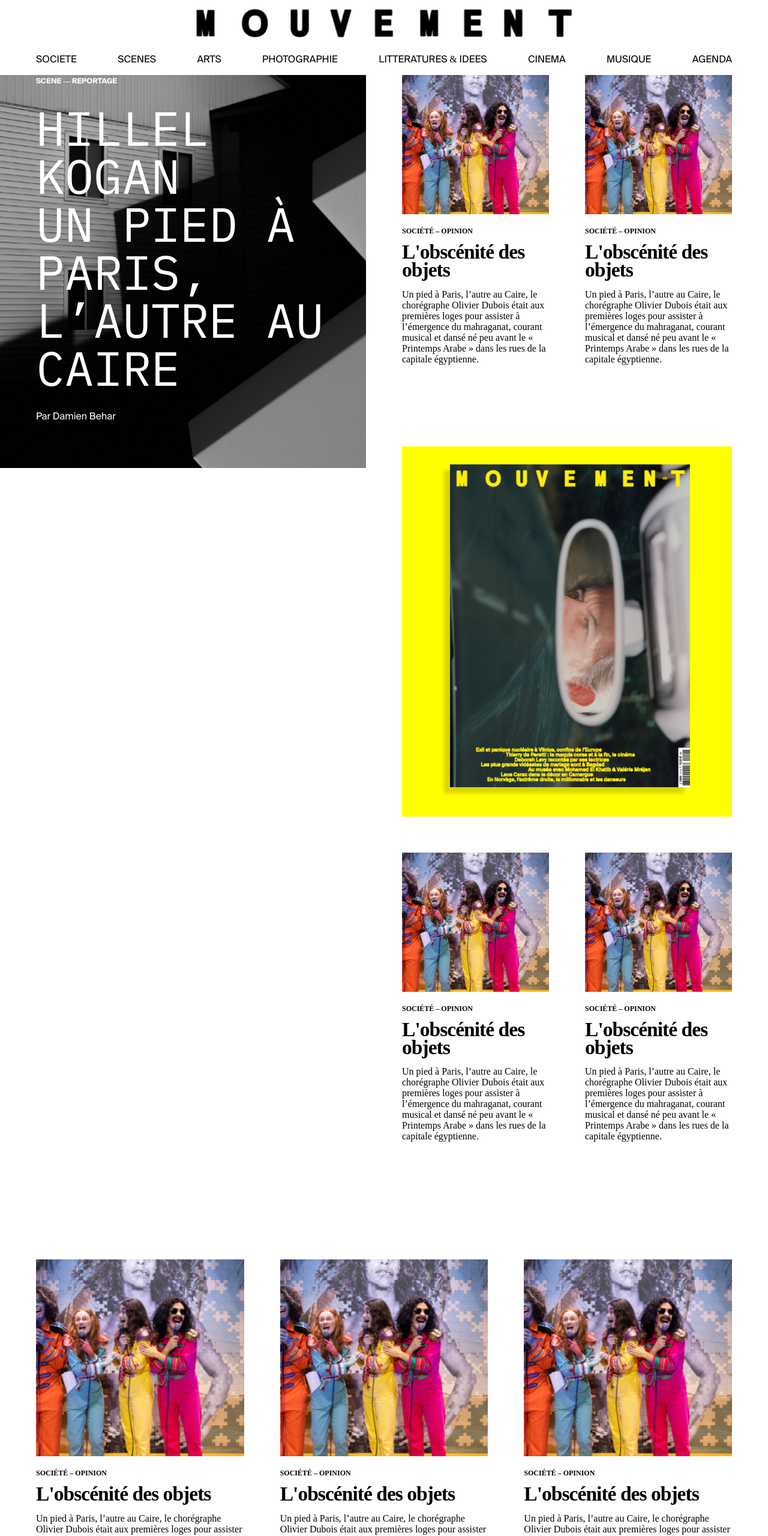
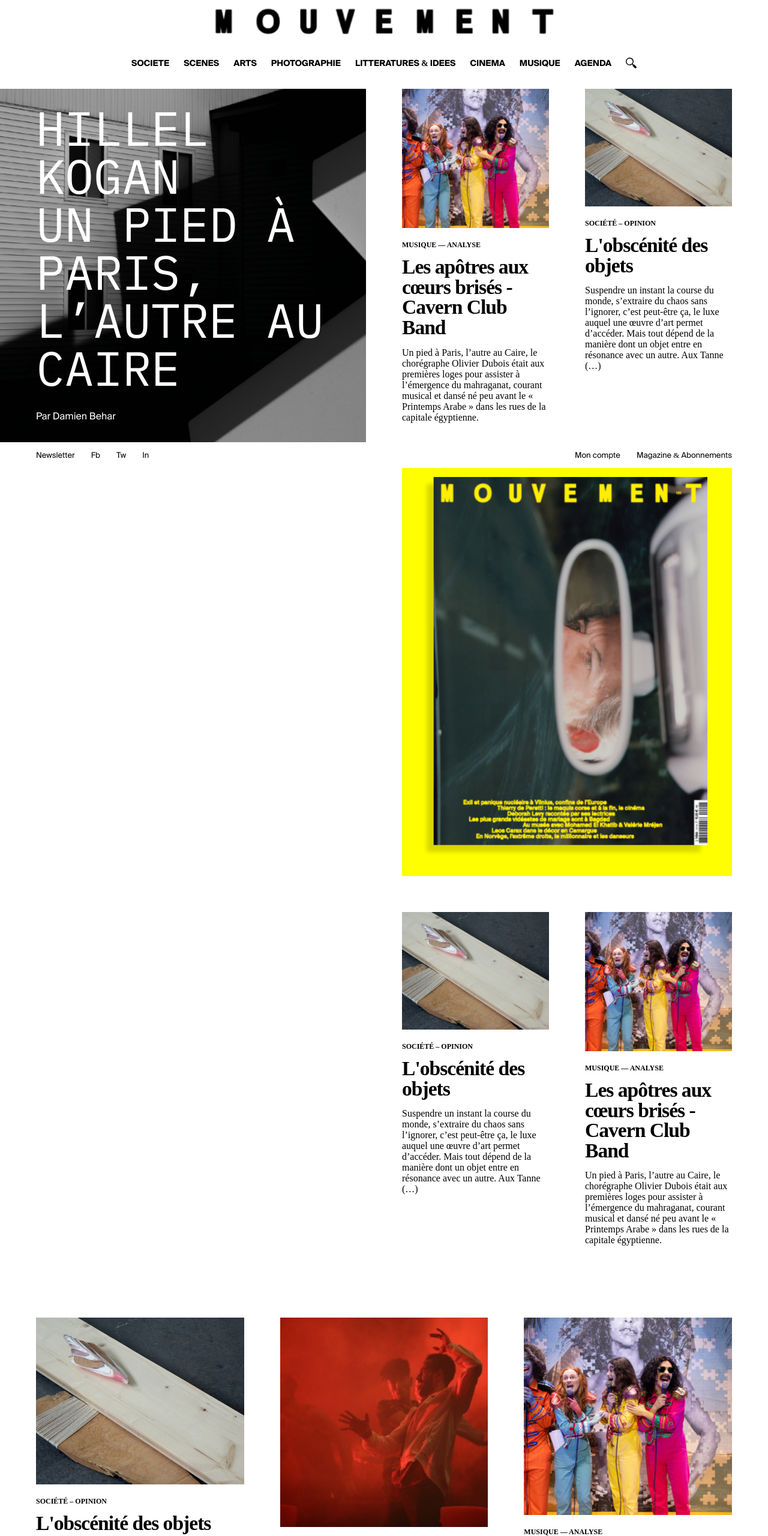
Before and after one commit to utilisateur387/mouvement, a plain HTML site: page index.html in a window 1280 px wide. Shown: the part 20-2580 px from the top of the page at 60% size. Drawn offline with Linux system fonts and the light colour scheme; a web font is replaced by a local one.

Commit message:
Add article content + edit breakpoint + general wip

```diff
--- a/assets/stylesheets/components/card.css
+++ b/assets/stylesheets/components/card.css
@@ -1,5 +1,8 @@
 .card {
   padding-bottom: 60px;
+}
+.card:hover .card-title {
+  text-decoration: underline;
 }
 .card-image {
   width: 100%;
@@ -7,15 +10,16 @@
 .card-title {
   font-size: 2.1em;
   letter-spacing: -1px;
-  line-height: 0.9em;
+  line-height: 1em;
   font-weight: 600;
 }
 .card-tags {
   margin: 16px 0 12px 0;
+  font-weight: 900;
 }
 .card-text {
   font-weight: 500;
 }
-.card-tags {
-  font-weight: 900;
+.card p {
+  margin-bottom: 0;
 }
--- a/assets/stylesheets/style.css
+++ b/assets/stylesheets/style.css
@@ -27,6 +27,19 @@ h5, .card-tags {
 .mt-60 {
   margin-top: 60px;
 }
+.mt-30 {
+  margin-top: 30px;
+}
+.mb-30 {
+  margin-bottom: 30px;
+}
+.my-30 {
+  margin-top: 30px;
+  margin-bottom: 30px;
+}
+.mb-60 {
+  margin-bottom: 60px;
+}
 .pt-60 {
   padding-top: 60px !important;
 }
@@ -38,56 +51,99 @@ h5, .card-tags {
   padding-right: 60px;
 }
 header {
-  /*margin: 0 60px;*/
-}
-header {
   background: white;
   left: 0;
-  padding: 0 60px;
+  /*padding: 0 60px;*/
   display: flex;
   justify-content: center;
   flex-direction: column;
   align-items: center;
+  text-align: center;
 }
-#logo {
-  margin-top: 30px;
+.logo img {
+  max-width: 90%;
 }
-#menu {
+#navbar {
   width: 100%;
-  text-transform: uppercase;
+}
+#subnav {
+  position: fixed;
+  bottom: 0;
+  left: 0;
+  width: 100%;
+  background: white;
+  display: flex;
+  justify-content: space-between;
+  z-index: 100;
+  font-size: 13px;
+}
+#subnav > ul > li:first-child {
+  margin-left: 60px;
+}
+#subnav > ul > li:last-child {
+  margin-right: 60px;
+}
+footer {
+  background: white;
+  display: flex;
+  justify-content: center;
+  flex-direction: column;
+  align-items: center;
+  /*height: 338px;*/
+  padding: 60px;
+  text-align: center;
 }
 a {
   color: black;
   text-decoration: none;
 }
-a:hover {
+/*a:hover {
   text-decoration: underline;
-}
+}*/
+/*.link:hover, .card-title:hover {
+  text-decoration: underline;
+}*/
 ul {
-  display: flex;
-  justify-content: space-between;
   padding-inline-start: 0px;
 }
 li {
   display: inline;
+  margin: 0 12px;
+}
+#footer-links {
+  width: 100%;
+}
+.links {
+  margin: 0 60px;
+  text-transform: uppercase;
+  font-weight: 700;
+  font-size: 0.875em;
+  display: flex;
+  justify-content: center;
+}
+.links li:hover {
+  text-decoration: underline;
+}
+.section-split {
+  display: grid;
+  grid-template-columns: 1fr 1fr;
 }
 .col-2 {
   display: grid;
   grid-template-columns: 1fr 1fr;
-  grid-column-gap: 60px;
 }
 .col-3 {
   display: grid;
   grid-template-columns: 1fr 1fr 1fr;
   grid-gap: 60px;
 }
-#articles-01 > * {
-  margin-bottom: 60px;
+.gap-60 {
+  grid-column-gap: 60px;
 }
 .bg-white {
   background: white;
 }
-#articles-01 {
+.articles-right {
   padding: 0 60px 0 30px;
 }
 .articles-left {
@@ -149,10 +205,64 @@ li {
 #banner-mag img {
   position: relative;
   left: -5px;
+  width: 100%;
+}
+.banner-full-width > div {
+  padding: 0 60px;
+}
+.banner-full-width img {
+  max-width: 100%;
+}
+.img-banner-theatre {
+  width: 100%;
+}
+.empty {
+  height: 100vh
 }
 
 @media screen and (max-width: 1024px) {
   .col-2 {
-    grid-template-columns: 1fr;
+    display: block;
+  }
+
+  .title-large {
+    font-size: 3.5em;
   }
 }
+
+@media screen and (max-width: 768px) {
+  .empty {
+    display: none;
+  }
+  .section-split {
+    display: block;
+    /*grid-template-columns: 1fr;*/
+  }
+  .col-3 {
+    display: block;
+  }
+  #headline-fixed-left, #headline-fixed-right {
+/*    background-attachment: fixed;
+    background-repeat: no-repeat;
+    background-size: cover;
+    margin-right: 30px;
+    background-image: linear-gradient(90deg, rgba(0,0,0,0.3) 0%, rgba(0,0,0,0.3) 100%), url("../images/img-bg-archi-01.png");
+    height: 100vh;
+    z-index: -100;*/
+    width: 100%;
+    position: relative;
+  }
+  .articles-left, .articles-right {
+    padding: 0 30px;
+  }
+  .px-60 {
+    padding-left: 30px;
+    padding-right: 30px;
+  }
+  .banner-full-width > div {
+    padding: 0 30px;
+  }
+  footer {
+    padding: 60px 30px;
+  }
+}
--- a/index.html
+++ b/index.html
@@ -13,12 +13,12 @@
 
   <!-- Header -->
   <header>
-    <div id="logo">
+    <div class="logo my-30">
       <img src="assets/images/logo.png" alt="logo" class="difference">
     </div>
 
-    <div id="menu">
-      <ul>
+    <div id="navbar" class="mb-30">
+      <ul class="links">
         <li><a href="#">Société</a></li>
         <li><a href="#">Scènes</a></li>
         <li><a href="#">Arts</a></li>
@@ -27,9 +27,27 @@
         <li><a href="#">Cinéma</a></li>
         <li><a href="#">Musique</a></li>
         <li><a href="#">Agenda</a></li>
+        <li><img src="assets/images/icon-magnifier.svg" alt=""></li>
       </ul>
     </div>
   </header>
+
+
+  <!-- Subnav -->
+  <div id="subnav">
+    <ul>
+      <li><a href="#">Newsletter</a></li>
+      <li><a href="#">Fb</a></li>
+      <li><a href="#">Tw</a></li>
+      <li><a href="#">In</a></li>
+    </ul>
+
+    <ul>
+      <li><a href="#">Mon compte</a></li>
+      <li><a href="#">Magazine & Abonnements</a></li>
+    </ul>
+  </div>
+
 
   <!-- Main content -->
   <div id="headline-fixed-left" class="headline-fixed">
@@ -40,6 +58,220 @@
     </div>
   </div>
 
+<!--   <div id="headline-fixed-right" class="headline-fixed">
+    <div>
+      <h5>Scène — Reportage</h5>
+      <p class="title-large">Hillel Kogan<br/> Un pied à Paris, l’autre au Caire</p>
+      <p>Par Damien Behar</p>
+    </div>
+  </div> -->
+
+
+  <!-- Section 1 : Articles / right -->
+  <section class="section-split">
+    <div></div>
+    <div class="articles-right bg-white">
+
+      <div class="col-2 gap-60">
+        <div class="card">
+          <a href="#">
+            <img src="assets/images/img-article-01.png" class="card-image" alt="">
+            <div class="card-tags">
+              Musique — Analyse
+            </div>
+            <div class="card-title">
+              Les apôtres aux cœurs brisés - Cavern Club Band
+            </div>
+            <div class="card-text">
+              <p>Un pied à Paris, l’autre au Caire, le chorégraphe Olivier Dubois était aux premières loges pour assister à l’émergence du mahraganat, courant musical et dansé né peu avant le « Printemps Arabe » dans les rues de la capitale égyptienne.</p>
+            </div>
+          </a>
+        </div>
+
+        <div class="card">
+          <a href="#">
+            <img src="assets/images/img-article-02.png" class="card-image" alt="">
+            <div class="card-tags">
+              Société – Opinion
+            </div>
+            <div class="card-title">
+              L'obscénité des objets
+            </div>
+            <div class="card-text">
+              <p>Suspendre un instant la course du monde, s’extraire du chaos sans l’ignorer, c’est peut-être ça, le luxe auquel une œuvre d’art permet d’accéder. Mais tout dépend de la manière dont un objet entre en résonance avec un autre. Aux Tanne (…)</p>
+            </div>
+          </a>
+        </div>
+      </div>
+
+      <div id="banner-mag" class="mb-60">
+        <img src="assets/images/img-couverture-mag.png" alt="">
+      </div>
+
+      <div class="col-2 gap-60">
+        <div class="card">
+          <a href="#">
+            <img src="assets/images/img-article-02.png" class="card-image" alt="">
+            <div class="card-tags">
+              Société – Opinion
+            </div>
+            <div class="card-title">
+              L'obscénité des objets
+            </div>
+            <div class="card-text">
+              <p>Suspendre un instant la course du monde, s’extraire du chaos sans l’ignorer, c’est peut-être ça, le luxe auquel une œuvre d’art permet d’accéder. Mais tout dépend de la manière dont un objet entre en résonance avec un autre. Aux Tanne (…)</p>
+            </div>
+          </a>
+        </div>
+
+        <div class="card">
+          <a href="#">
+            <img src="assets/images/img-article-01.png" class="card-image" alt="">
+            <div class="card-tags">
+              Musique — Analyse
+            </div>
+            <div class="card-title">
+              Les apôtres aux cœurs brisés - Cavern Club Band
+            </div>
+            <div class="card-text">
+              <p>Un pied à Paris, l’autre au Caire, le chorégraphe Olivier Dubois était aux premières loges pour assister à l’émergence du mahraganat, courant musical et dansé né peu avant le « Printemps Arabe » dans les rues de la capitale égyptienne.</p>
+            </div>
+          </a>
+        </div>
+      </div>
+
+    </div>
+  </section>
+
+
+  <!-- Section 2 : 3 columns articles / full-width -->
+  <section>
+    <div class="col-3 pt-60 bg-white px-60">
+      <div class="card">
+        <a href="#">
+          <img src="assets/images/img-article-02.png" class="card-image" alt="">
+          <div class="card-tags">
+            Société – Opinion
+          </div>
+          <div class="card-title">
+            L'obscénité des objets
+          </div>
+          <div class="card-text">
+            <p>Suspendre un instant la course du monde, s’extraire du chaos sans l’ignorer, c’est peut-être ça, le luxe auquel une œuvre d’art permet d’accéder. Mais tout dépend de la manière dont un objet entre en résonance avec un autre. Aux Tanne (…)</p>
+          </div>
+        </a>
+      </div>
+
+      <div class="card">
+        <a href="#">
+          <img src="assets/images/img-article-03.png" class="card-image" alt="">
+          <div class="card-tags">
+            Société – Opinion
+          </div>
+          <div class="card-title">
+            L'obscénité des objets
+          </div>
+          <div class="card-text">
+            <p>Suspendre un instant la course du monde, s’extraire du chaos sans l’ignorer, c’est peut-être ça, le luxe auquel une œuvre d’art permet d’accéder. Mais tout dépend de la manière dont un objet entre en résonance avec un autre. Aux Tanne (…)</p>
+          </div>
+        </a>
+      </div>
+
+      <div class="card">
+        <a href="#">
+          <img src="assets/images/img-article-01.png" class="card-image" alt="">
+          <div class="card-tags">
+            Musique — Analyse
+          </div>
+          <div class="card-title">
+            Les apôtres aux cœurs brisés - Cavern Club Band
+          </div>
+          <div class="card-text">
+            <p>Un pied à Paris, l’autre au Caire, le chorégraphe Olivier Dubois était aux premières loges pour assister à l’émergence du mahraganat, courant musical et dansé né peu avant le « Printemps Arabe » dans les rues de la capitale égyptienne.</p>
+          </div>
+        </a>
+      </div>
+    </div>
+  </section>
+
+
+  <!-- Section 3 : Articles / left -->
+  <section class="section-split">
+    <div class="articles-left bg-white">
+      <div class="col-2 gap-60">
+        <div class="card">
+          <a href="#">
+            <img src="assets/images/img-article-01.png" class="card-image" alt="">
+            <div class="card-tags">
+              Musique — Analyse
+            </div>
+            <div class="card-title">
+              Les apôtres aux cœurs brisés - Cavern Club Band
+            </div>
+            <div class="card-text">
+              <p>Un pied à Paris, l’autre au Caire, le chorégraphe Olivier Dubois était aux premières loges pour assister à l’émergence du mahraganat, courant musical et dansé né peu avant le « Printemps Arabe » dans les rues de la capitale égyptienne.</p>
+            </div>
+          </a>
+        </div>
+
+        <div class="card">
+          <a href="#">
+            <img src="assets/images/img-article-02.png" class="card-image" alt="">
+            <div class="card-tags">
+              Société – Opinion
+            </div>
+            <div class="card-title">
+              L'obscénité des objets
+            </div>
+            <div class="card-text">
+              <p>Suspendre un instant la course du monde, s’extraire du chaos sans l’ignorer, c’est peut-être ça, le luxe auquel une œuvre d’art permet d’accéder. Mais tout dépend de la manière dont un objet entre en résonance avec un autre. Aux Tanne (…)</p>
+            </div>
+          </a>
+        </div>
+      </div>
+
+      <div class="card">
+        <a href="#">
+          <img src="assets/images/img-article-02.png" class="card-image" alt="">
+          <div class="card-tags">
+            Société – Opinion
+          </div>
+          <div class="card-title">
+            L'obscénité des objets
+          </div>
+          <div class="card-text">
+            <p>Suspendre un instant la course du monde, s’extraire du chaos sans l’ignorer, c’est peut-être ça, le luxe auquel une œuvre d’art permet d’accéder. Mais tout dépend de la manière dont un objet entre en résonance avec un autre. Aux Tanne (…)</p>
+          </div>
+        </a>
+      </div>
+
+      <div class="col-2 gap-60">
+        <img src="assets/images/img-banner-theatre-nord-vertical-col2.png" class="img-banner-theatre" alt="">
+
+        <div class="card">
+          <a href="#">
+            <img src="assets/images/img-article-01.png" class="card-image" alt="">
+            <div class="card-tags">
+              Musique — Analyse
+            </div>
+            <div class="card-title">
+              Les apôtres aux cœurs brisés - Cavern Club Band
+            </div>
+            <div class="card-text">
+              <p>Un pied à Paris, l’autre au Caire, le chorégraphe Olivier Dubois était aux premières loges pour assister à l’émergence du mahraganat, courant musical et dansé né peu avant le « Printemps Arabe » dans les rues de la capitale égyptienne.</p>
+            </div>
+          </a>
+        </div>
+      </div>
+    </div>
+    <div></div>
+  </section>
+
+
+  <!-- Empty section -->
+  <section class="empty">
+  </section>
+
   <div id="headline-fixed-right" class="headline-fixed">
     <div>
       <h5>Scène — Reportage</h5>
@@ -48,58 +280,15 @@
     </div>
   </div>
 
-  <section id="section-01">
-    <div></div>
-    <div id="articles-01" class="bg-white">
 
-      <div class="col-2">
-        <div class="card">
-          <img src="assets/images/img-card-01.png" class="card-image" alt="">
-          <div class="card-tags">
-            Société – Opinion
-          </div>
-          <div class="card-title">
-            <a href="#">L'obscénité des objets</a>
-          </div>
-          <div class="card-text">
-            <p>Un pied à Paris, l’autre au Caire, le chorégraphe Olivier Dubois était aux premières loges pour assister à l’émergence du mahraganat, courant musical et dansé né peu avant le « Printemps Arabe » dans les rues de la capitale égyptienne.</p>
-          </div>
-        </div>
+  <!-- Section 4 : 3 columns articles / full-width -->
+  <section>
+    <div class="col-3 pt-60 bg-white px-60">
+      <img src="assets/images/img-banner-theatre-nord-vertical-col3.png" class="img-banner-theatre" alt="">
 
       <div class="card">
-          <img src="assets/images/img-card-01.png" class="card-image" alt="">
-          <div class="card-tags">
-            Société – Opinion
-          </div>
-          <div class="card-title">
-            <a href="#">L'obscénité des objets</a>
-          </div>
-          <div class="card-text">
-            <p>Un pied à Paris, l’autre au Caire, le chorégraphe Olivier Dubois était aux premières loges pour assister à l’émergence du mahraganat, courant musical et dansé né peu avant le « Printemps Arabe » dans les rues de la capitale égyptienne.</p>
-          </div>
-        </div>
-      </div>
-
-      <div id="banner-mag">
-        <img src="assets/images/img-couverture-mag.png" alt="">
-      </div>
-
-      <div class="col-2">
-        <div class="card">
-          <img src="assets/images/img-card-01.png" class="card-image" alt="">
-          <div class="card-tags">
-            Société – Opinion
-          </div>
-          <div class="card-title">
-            <a href="#">L'obscénité des objets</a>
-          </div>
-          <div class="card-text">
-            <p>Un pied à Paris, l’autre au Caire, le chorégraphe Olivier Dubois était aux premières loges pour assister à l’émergence du mahraganat, courant musical et dansé né peu avant le « Printemps Arabe » dans les rues de la capitale égyptienne.</p>
-          </div>
-        </div>
-
-        <div class="card">
-          <img src="assets/images/img-card-01.png" class="card-image" alt="">
+        <a href="#">
+          <img src="assets/images/img-article-03.png" class="card-image" alt="">
           <div class="card-tags">
             Société – Opinion
           </div>
@@ -107,136 +296,54 @@
             L'obscénité des objets
           </div>
           <div class="card-text">
-            <p>Un pied à Paris, l’autre au Caire, le chorégraphe Olivier Dubois était aux premières loges pour assister à l’émergence du mahraganat, courant musical et dansé né peu avant le « Printemps Arabe » dans les rues de la capitale égyptienne.</p>
+            <p>Suspendre un instant la course du monde, s’extraire du chaos sans l’ignorer, c’est peut-être ça, le luxe auquel une œuvre d’art permet d’accéder. Mais tout dépend de la manière dont un objet entre en résonance avec un autre. Aux Tanne (…)</p>
           </div>
-        </div>
+        </a>
       </div>
 
-    </div>
-  </section>
-
-  <section>
-    <div class="col-3 pt-60 bg-white px-60">
       <div class="card">
-          <img src="assets/images/img-card-01.png" class="card-image" alt="">
+        <a href="#">
+          <img src="assets/images/img-article-01.png" class="card-image" alt="">
           <div class="card-tags">
-            Société – Opinion
+            Musique — Analyse
           </div>
           <div class="card-title">
-            L'obscénité des objets
+            Les apôtres aux cœurs brisés - Cavern Club Band
           </div>
           <div class="card-text">
             <p>Un pied à Paris, l’autre au Caire, le chorégraphe Olivier Dubois était aux premières loges pour assister à l’émergence du mahraganat, courant musical et dansé né peu avant le « Printemps Arabe » dans les rues de la capitale égyptienne.</p>
           </div>
-        </div>
-
-        <div class="card">
-          <img src="assets/images/img-card-01.png" class="card-image" alt="">
-          <div class="card-tags">
-            Société – Opinion
-          </div>
-          <div class="card-title">
-            L'obscénité des objets
-          </div>
-          <div class="card-text">
-            <p>Un pied à Paris, l’autre au Caire, le chorégraphe Olivier Dubois était aux premières loges pour assister à l’émergence du mahraganat, courant musical et dansé né peu avant le « Printemps Arabe » dans les rues de la capitale égyptienne.</p>
+        </a>
       </div>
     </div>
 
-        <div class="card">
-          <img src="assets/images/img-card-01.png" class="card-image" alt="">
-          <div class="card-tags">
-            Société – Opinion
-          </div>
-          <div class="card-title">
-            L'obscénité des objets
-          </div>
-          <div class="card-text">
-            <p>Un pied à Paris, l’autre au Caire, le chorégraphe Olivier Dubois était aux premières loges pour assister à l’émergence du mahraganat, courant musical et dansé né peu avant le « Printemps Arabe » dans les rues de la capitale égyptienne.</p>
-          </div>
-        </div>
+  </section>
+
+  <section class="banner-full-width bg-white">
+    <div>
+      <img src="assets/images/img-banner-theatre-nord.png" class="img-banner-theatre" alt="">
     </div>
   </section>
 
-  <section id="section-01">
-    <div class="articles-left bg-white">
-      <div class="col-2">
-        <div class="card">
-          <img src="assets/images/img-card-01.png" class="card-image" alt="">
-          <div class="card-tags">
-            Société – Opinion
-          </div>
-          <div class="card-title">
-            <a href="#">L'obscénité des objets</a>
-          </div>
-          <div class="card-text">
-            <p>Un pied à Paris, l’autre au Caire, le chorégraphe Olivier Dubois était aux premières loges pour assister à l’émergence du mahraganat, courant musical et dansé né peu avant le « Printemps Arabe » dans les rues de la capitale égyptienne.</p>
-          </div>
+  <!-- Footer -->
+  <footer>
+    <div class="logo">
+      <img src="assets/images/logo.png" alt="logo" class="difference">
     </div>
 
-        <div class="card">
-          <img src="assets/images/img-card-01.png" class="card-image" alt="">
-          <div class="card-tags">
-            Société – Opinion
-          </div>
-          <div class="card-title">
-            <a href="#">L'obscénité des objets</a>
-          </div>
-          <div class="card-text">
-            <p>Un pied à Paris, l’autre au Caire, le chorégraphe Olivier Dubois était aux premières loges pour assister à l’émergence du mahraganat, courant musical et dansé né peu avant le « Printemps Arabe » dans les rues de la capitale égyptienne.</p>
-          </div>
-        </div>
+    <div id="footer-links" class="mt-30">
+      <ul class="links">
+        <li><a href="#">Contact</a></li>
+        <li><a href="#">Newsletter</a></li>
+        <li><a href="#">Mentions légales</a></li>
+        <li><a href="#">Qui sommes-nous ?</a></li>
+      </ul>
     </div>
 
-      <div class="card">
-        <img src="assets/images/img-card-01.png" class="card-image" alt="">
-        <div class="card-tags">
-          Société – Opinion
-        </div>
-        <div class="card-title">
-          <a href="#">L'obscénité des objets</a>
-        </div>
-        <div class="card-text">
-          <p>Un pied à Paris, l’autre au Caire, le chorégraphe Olivier Dubois était aux premières loges pour assister à l’émergence du mahraganat, courant musical et dansé né peu avant le « Printemps Arabe » dans les rues de la capitale égyptienne.</p>
-        </div>
+    <div>
+      <p>01 71 76 38 03 — Abonnements — 14 rue Charles V— 75004 Paris</p>
     </div>
 
-      <div class="col-2">
-        <div class="card">
-          <img src="assets/images/img-card-01.png" class="card-image" alt="">
-          <div class="card-tags">
-            Société – Opinion
-          </div>
-          <div class="card-title">
-            <a href="#">L'obscénité des objets</a>
-          </div>
-          <div class="card-text">
-            <p>Un pied à Paris, l’autre au Caire, le chorégraphe Olivier Dubois était aux premières loges pour assister à l’émergence du mahraganat, courant musical et dansé né peu avant le « Printemps Arabe » dans les rues de la capitale égyptienne.</p>
-          </div>
-        </div>
-
-        <div class="card">
-          <img src="assets/images/img-card-01.png" class="card-image" alt="">
-          <div class="card-tags">
-            Société – Opinion
-          </div>
-          <div class="card-title">
-            <a href="#">L'obscénité des objets</a>
-          </div>
-          <div class="card-text">
-            <p>Un pied à Paris, l’autre au Caire, le chorégraphe Olivier Dubois était aux premières loges pour assister à l’émergence du mahraganat, courant musical et dansé né peu avant le « Printemps Arabe » dans les rues de la capitale égyptienne.</p>
-          </div>
-        </div>
-      </div>
-    </div>
-    <div></div>
-  </section>
-
-
-  <section style="height: 100vh">
-
-  </section>
-
-  <!-- Footer -->
+  </footer>
 </body>
 </html>
```
Also changed, not shown: assets/images/icon-magnifier.svg (added), assets/images/img-article-01.png (renamed from assets/images/img-card-01@2x.png), assets/images/img-article-02.png (renamed from assets/images/img-card-02@2x.png), assets/images/img-article-03.png (added), assets/images/img-banner-theatre-nord-vertical-col2.png (added), assets/images/img-banner-theatre-nord-vertical-col3.png (added), assets/images/img-banner-theatre-nord.png (added), assets/images/img-card-02.png (deleted), assets/images/logo-theatre-nord.png (added), 3 other files. Lines whose indentation alone changed are shown as unchanged.
